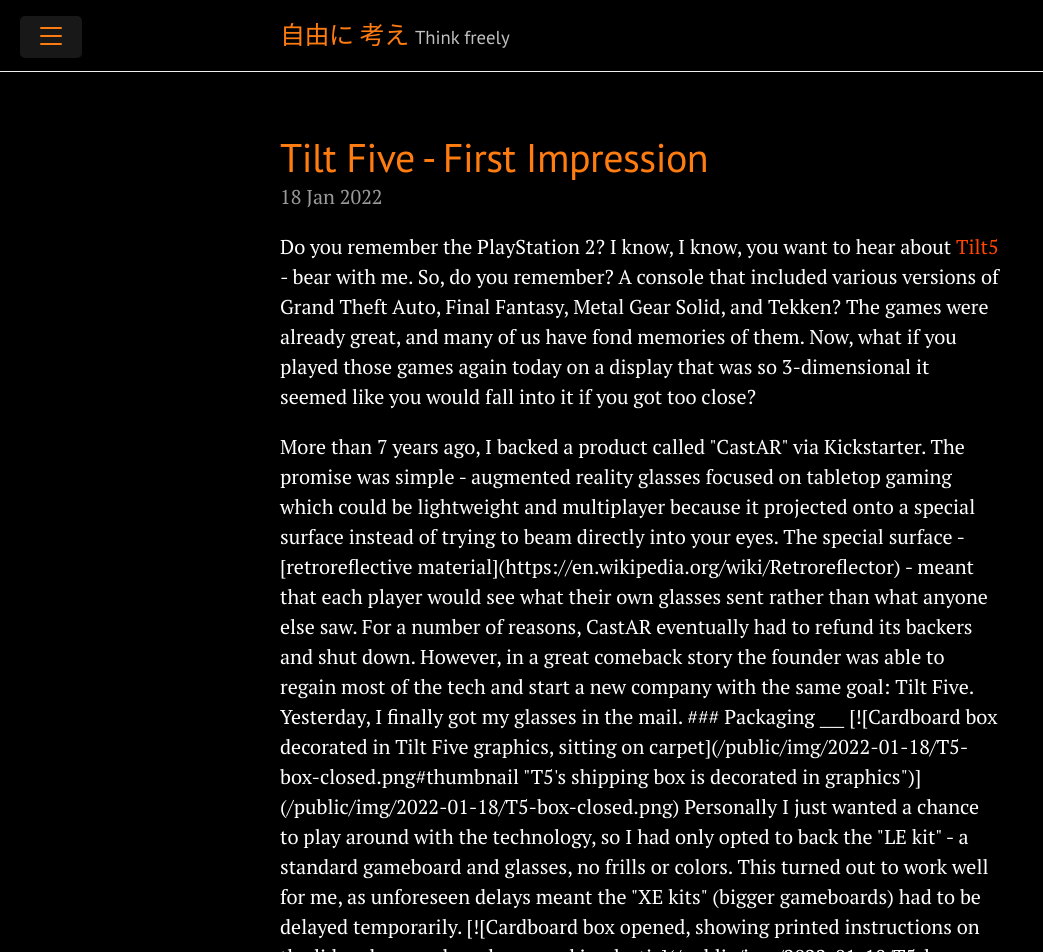
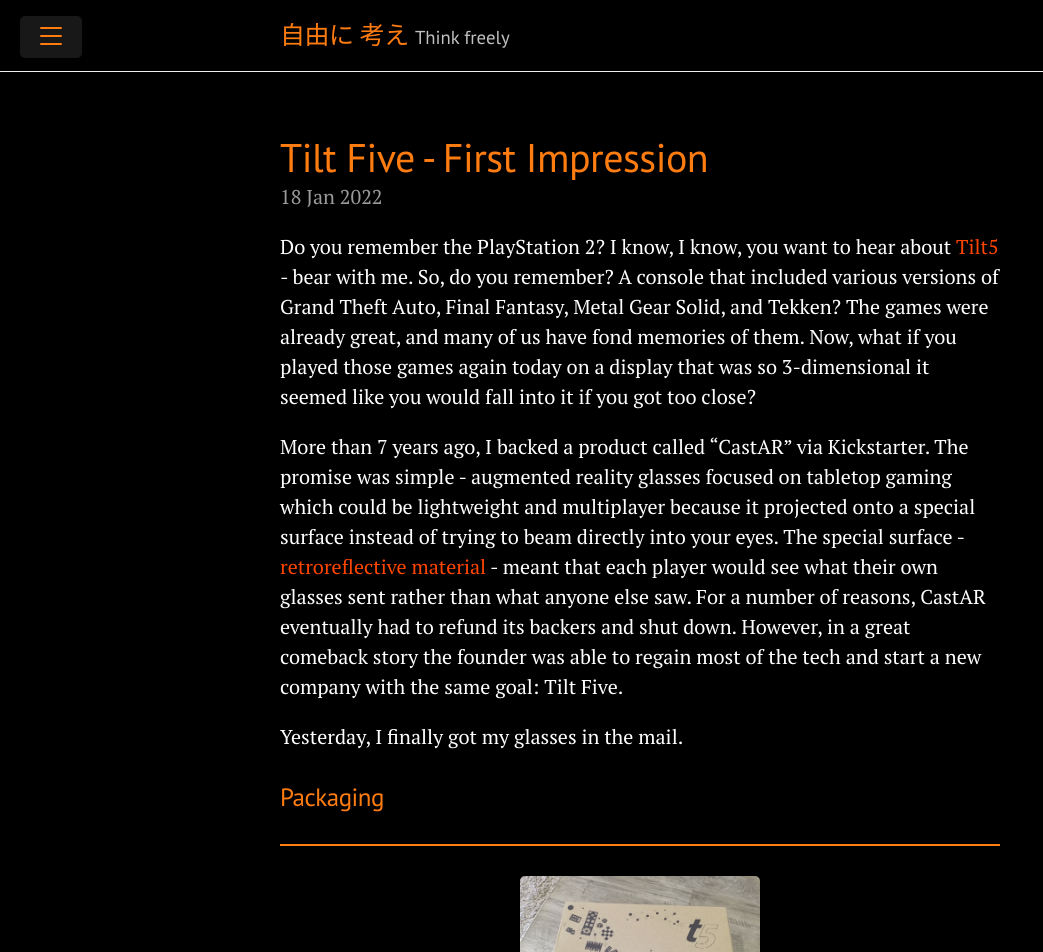
Before and after one commit to seii/seii.github.io, a Jekyll site: the page built from _posts/2022-01-18-tilt-five-first-impression.md, in a window 1280 px wide and 1400 px high. Shown: the top 952 px of the window, without its empty margins (0-1043 px from the left). Built offline with Jekyll 4.4.1, drawn with Linux system fonts in a browser that asks for light colours; comment, search, counter and statistics services are not loaded; some of the changed text lies outside the part shown.

Commit message:
Update 2022-01-18-tilt-five-first-impression.md

```diff
--- a/_posts/2022-01-18-tilt-five-first-impression.md
+++ b/_posts/2022-01-18-tilt-five-first-impression.md
@@ -5,7 +5,8 @@
 Do you remember the PlayStation 2? I know, I know, you want to hear about [Tilt5](https://www.tiltfive.com/) - bear with me.
 So, do you remember? A console that included various versions of Grand Theft Auto, Final Fantasy, Metal Gear Solid, and Tekken? The games were already great, and many of us have fond memories of them. Now, what if you played those games again today on a display that was so 3-dimensional it seemed like you would fall into it if you got too close?
 
-<more>
+<more />
+
 More than 7 years ago, I backed a product called "CastAR" via Kickstarter. The promise was simple - augmented reality glasses focused on tabletop gaming which could be lightweight and multiplayer because it projected onto a special surface instead of trying to beam directly into your eyes. The special surface - [retroreflective material](https://en.wikipedia.org/wiki/Retroreflector) - meant that each player would see what their own glasses sent rather than what anyone else saw. For a number of reasons, CastAR eventually had to refund its backers and shut down. However, in a great comeback story the founder was able to regain most of the tech and start a new company with the same goal: Tilt Five.
 
 Yesterday, I finally got my glasses in the mail.
```
